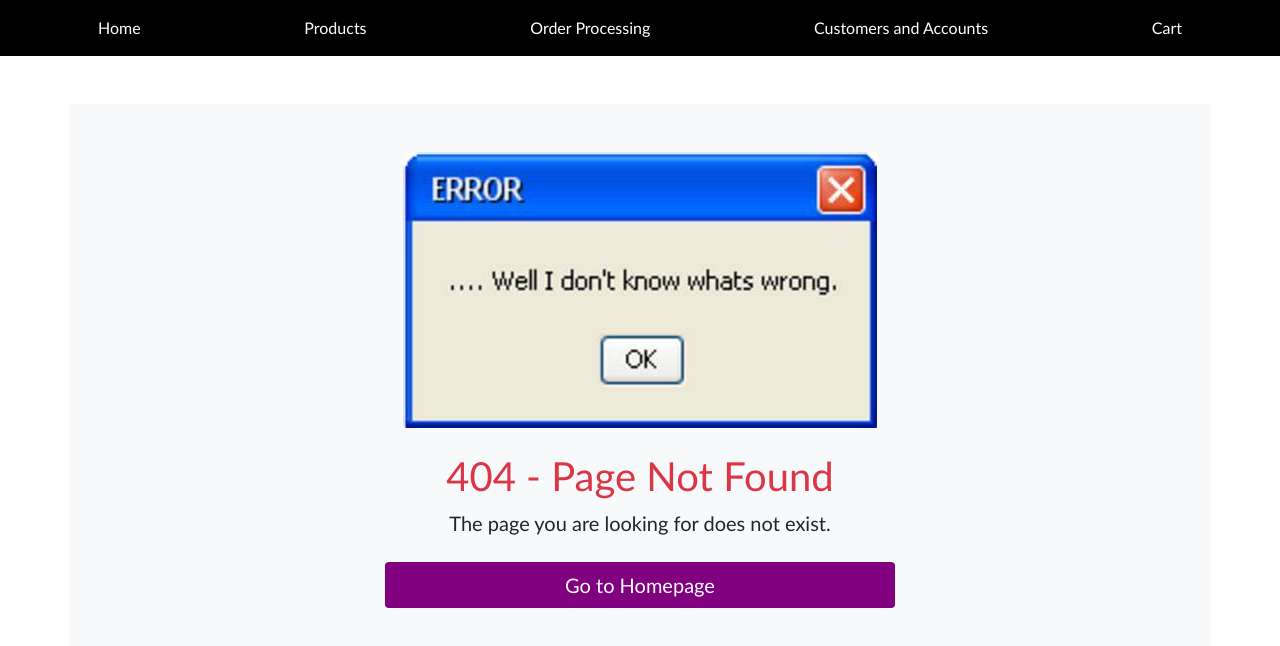
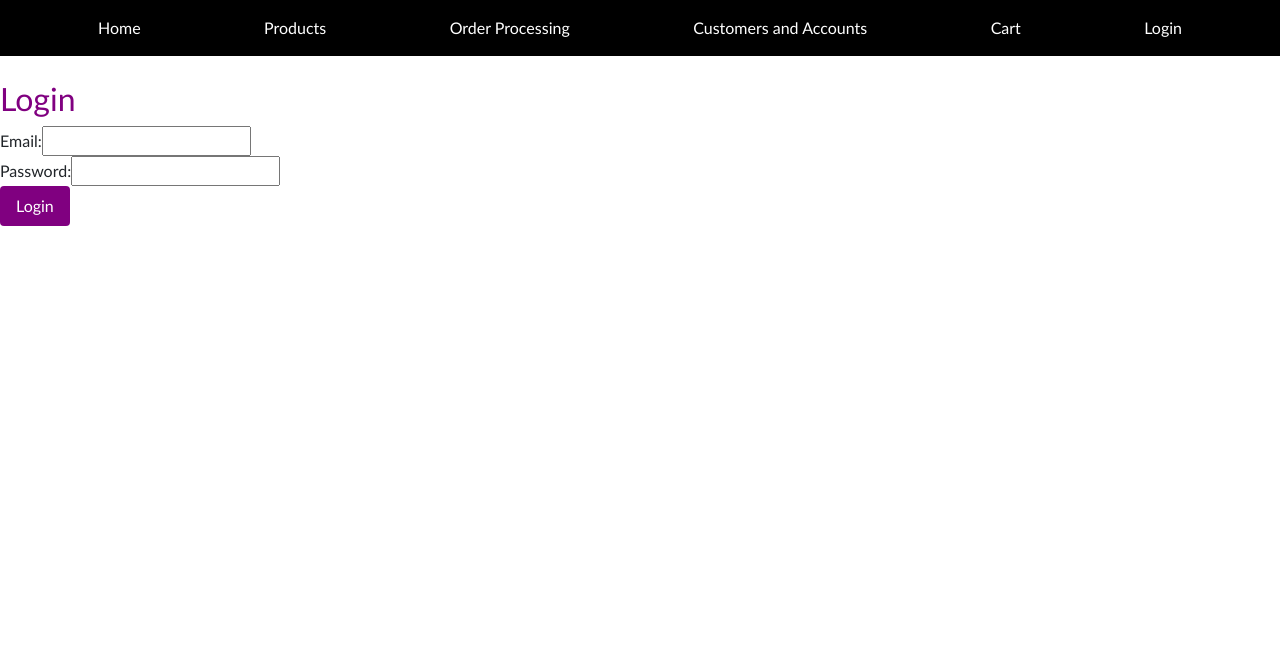
Before and after one commit to BUFFALOLO/E-CommerceAppWithFirebase, a React (Vite) app: page /login in a window 1280 px wide. Before the commit this address had no page. Shown: the top 646 px of the page. Built offline with nearby package versions, Linux system fonts and the light colour scheme; no server answers.

Commit message:
commit 3

```diff
--- a/package.json
+++ b/package.json
@@ -14,6 +14,7 @@
     "@tanstack/react-query": "^5.72.2",
     "axios": "^1.7.7",
     "bootstrap": "^5.3.3",
+    "firebase": "^11.6.0",
     "react": "^18.3.1",
     "react-bootstrap": "^2.10.5",
     "react-dom": "^18.3.1",
--- a/src/App.jsx
+++ b/src/App.jsx
@@ -14,6 +14,7 @@ import CustomerDetails from "./components/CustomerDetails";
 import { Route, Routes } from "react-router-dom";
 import CustomersAndAccountsMenu from "./components/CustomersAndAccountsMenu";
 import ShoppingCart from "./components/ShoppingCart";
+import Login from "./components/Auth/Login";
 
 function App() {
   return (
@@ -32,6 +33,7 @@ function App() {
         <Route path="/ListAllProducts" element={<ListAllProducts/>}/>
         <Route path="/CustomerDetails/:id" element={<CustomerDetails />}/>
         <Route path="/cart" element={<ShoppingCart />}/>
+        <Route path="/login" element={<Login />} />
         <Route path="*" element={<NotFound />}/>
       </Routes>
     </>
--- /dev/null
+++ b/src/components/Auth/Login.jsx
@@ -0,0 +1,49 @@
+import React, { useState } from 'react';
+import { signInWithEmailAndPassword } from 'firebase/auth';
+import { auth } from '../../firebase';
+
+function Login() {
+  const [email, setEmail] = useState('');
+  const [password, setPassword] = useState('');
+  const [error, setError] = useState(null);
+
+  const handleSubmit = async (e) => {
+    e.preventDefault();
+    setError(null);
+    try {
+      await signInWithEmailAndPassword(auth, email, password);
+    } catch (err) {
+      setError(err.message);
+    }
+  };
+
+  return (
+    <div>
+      <h2>Login</h2>
+      <form onSubmit={handleSubmit}>
+        <div>
+          <label>Email:</label>
+          <input
+            type="email"
+            value={email}
+            onChange={(e) => setEmail(e.target.value)}
+            required
+          />
+        </div>
+        <div>
+          <label>Password:</label>
+          <input
+            type="password"
+            value={password}
+            onChange={(e) => setPassword(e.target.value)}
+            required
+          />
+        </div>
+        {error && <p style={{color: 'red'}}>{error}</p>}
+        <button type="submit">Login</button>
+      </form>
+    </div>
+  );
+}
+
+export default Login;
--- /dev/null
+++ b/src/components/Auth/Logout.jsx
@@ -0,0 +1,21 @@
+import React from 'react';
+import { signOut } from 'firebase/auth';
+import { auth } from '../../firebase';
+
+function Logout() {
+  const handleLogout = async () => {
+    try {
+      await signOut(auth);
+    } catch (err) {
+      console.error('Logout error:', err);
+    }
+  };
+
+  return (
+    <button onClick={handleLogout}>
+      Logout
+    </button>
+  );
+}
+
+export default Logout;
--- a/src/components/NavBar.jsx
+++ b/src/components/NavBar.jsx
@@ -5,10 +5,13 @@ import { NavLink } from 'react-router-dom';
 import { useSelector } from 'react-redux';
 import { selectCartItems } from '../features/cart/cartSlice';
 import 'bootstrap/dist/css/bootstrap.min.css';
+import { useAuth } from '../contexts/AuthContext';
+import Logout from './Auth/Logout';
 
 function NavigationBar() {
   const cartItems = useSelector(selectCartItems);
   const itemCount = cartItems.reduce((count, item) => count + item.quantity, 0);
+  const { currentUser } = useAuth();
 
   return (
     <Navbar expand="lg" className="navbar-custom mb-4">
@@ -24,6 +27,11 @@ function NavigationBar() {
                 </span>
               )}
             </NavLink>
+            {currentUser ? (
+              <Logout />
+            ) : (
+              <NavLink className="nav-link-custom" to="/login">Login</NavLink>
+            )}
       </Container>
     </Navbar>
   );
--- /dev/null
+++ b/src/contexts/AuthContext.jsx
@@ -0,0 +1,33 @@
+import React, { createContext, useContext, useEffect, useState } from 'react';
+import { onAuthStateChanged } from 'firebase/auth';
+import { auth } from '../firebase';
+
+const AuthContext = createContext();
+
+export function useAuth() {
+  return useContext(AuthContext);
+}
+
+export function AuthProvider({ children }) {
+  const [currentUser, setCurrentUser] = useState(null);
+  const [loading, setLoading] = useState(true);
+
+  useEffect(() => {
+    const unsubscribe = onAuthStateChanged(auth, user => {
+      setCurrentUser(user);
+      setLoading(false);
+    });
+
+    return unsubscribe;
+  }, []);
+
+  const value = {
+    currentUser,
+  };
+
+  return (
+    <AuthContext.Provider value={value}>
+      {!loading && children}
+    </AuthContext.Provider>
+  );
+}
--- /dev/null
+++ b/src/firebase.js
@@ -0,0 +1,18 @@
+import { initializeApp } from "firebase/app";
+import { getAuth } from "firebase/auth";
+
+const firebaseConfig = {
+    apiKey: "AIzaSyB9--jSGOrwTTB9dL9AP-0aLCc8EC75eJY",
+    authDomain: "e-commerce-app-with-fire-d2afa.firebaseapp.com",
+    projectId: "e-commerce-app-with-fire-d2afa",
+    storageBucket: "e-commerce-app-with-fire-d2afa.firebasestorage.app",
+    messagingSenderId: "505029245891",
+    appId: "1:505029245891:web:3ae65a7218e50105995b76",
+    measurementId: "G-7MMMCTLS7W"
+  };
+
+const app = initializeApp(firebaseConfig);
+
+const auth = getAuth(app);
+
+export { auth };
--- a/src/main.jsx
+++ b/src/main.jsx
@@ -7,6 +7,7 @@ import { store } from './app/store'
 import App from './App.jsx'
 import './index.css'
 import './components/styles.css'
+import { AuthProvider } from './contexts/AuthContext'
 
 const queryClient = new QueryClient()
 
@@ -15,7 +16,9 @@ createRoot(document.getElementById('root')).render(
     <QueryClientProvider client={queryClient}>
       <BrowserRouter>
         <Provider store={store}>
-          <App />
+          <AuthProvider>
+            <App />
+          </AuthProvider>
         </Provider>
       </BrowserRouter>
     </QueryClientProvider>
```
Also changed, not shown: 1 other file (tests, documents, lock files or other folders).
